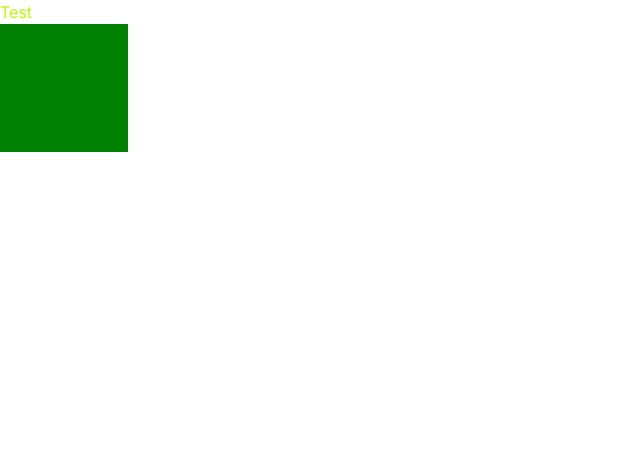
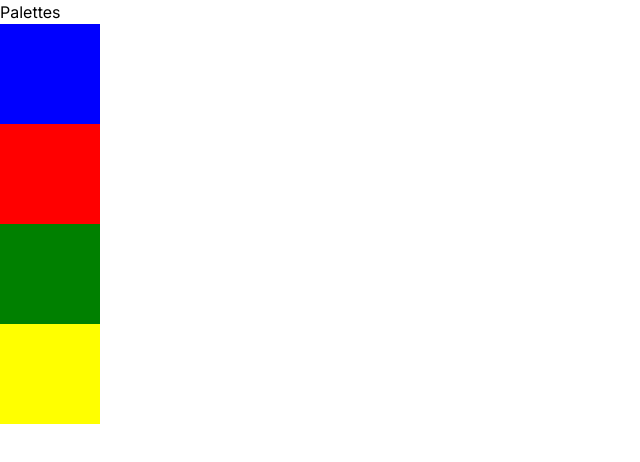
Before and after one commit to cohsh/palettes, a Next.js app: page / in a window 1280 px wide. Shown: the top 462 px of the page, without its empty margins (0-640 px from the left). Built offline with nearby package versions, Linux system fonts and the light colour scheme.

Commit message:
:sparkles: added ColorBox

```diff
--- a/app/globals.css
+++ b/app/globals.css
@@ -1,14 +1,3 @@
 @tailwind base;
 @tailwind components;
 @tailwind utilities;
-
-body {
-  color: rgb(183, 255, 0);
-}
-
-.square{
-  position: relative;
-  width: 10%;
-  padding-top: 10%;
-  background: green;
-}
--- a/app/page.tsx
+++ b/app/page.tsx
@@ -1,8 +1,20 @@
-export default function Home() {
+'use client';
+
+import React from "react";
+import ColorBox from "@/components/ColorBox";
+
+const Home: React.FC = () => {
   return (
     <main>
-      <h1>Test</h1>
-      <div class="square"></div>
+      <div>
+        <h1>Palettes</h1>
+        <ColorBox color='blue'/>
+        <ColorBox color='red'/>
+        <ColorBox color='green'/>
+        <ColorBox color='yellow'/>
+      </div>
     </main>
   );
 }
+
+export default Home;
--- /dev/null
+++ b/app/styles/ColorBox.module.css
@@ -0,0 +1,4 @@
+.colorbox {
+    width: 100px;
+    height: 100px;
+}
--- /dev/null
+++ b/components/ColorBox.tsx
@@ -0,0 +1,14 @@
+import React from "react";
+import styles from '../app/styles/ColorBox.module.css';
+
+interface ColorBoxProps {
+    color: string;
+}
+
+const ColorBox: React.FC<ColorBoxProps> = ({ color }) => {
+    return (
+        <div className={styles.colorbox} style={{ backgroundColor: color }}></div>
+    );
+};
+
+export default ColorBox;
```
Also changed, not shown: package.json (+5 -4 lines), utils/clipboard.ts (added, +18 -0 lines), 1 other file (tests, documents, lock files or other folders).
